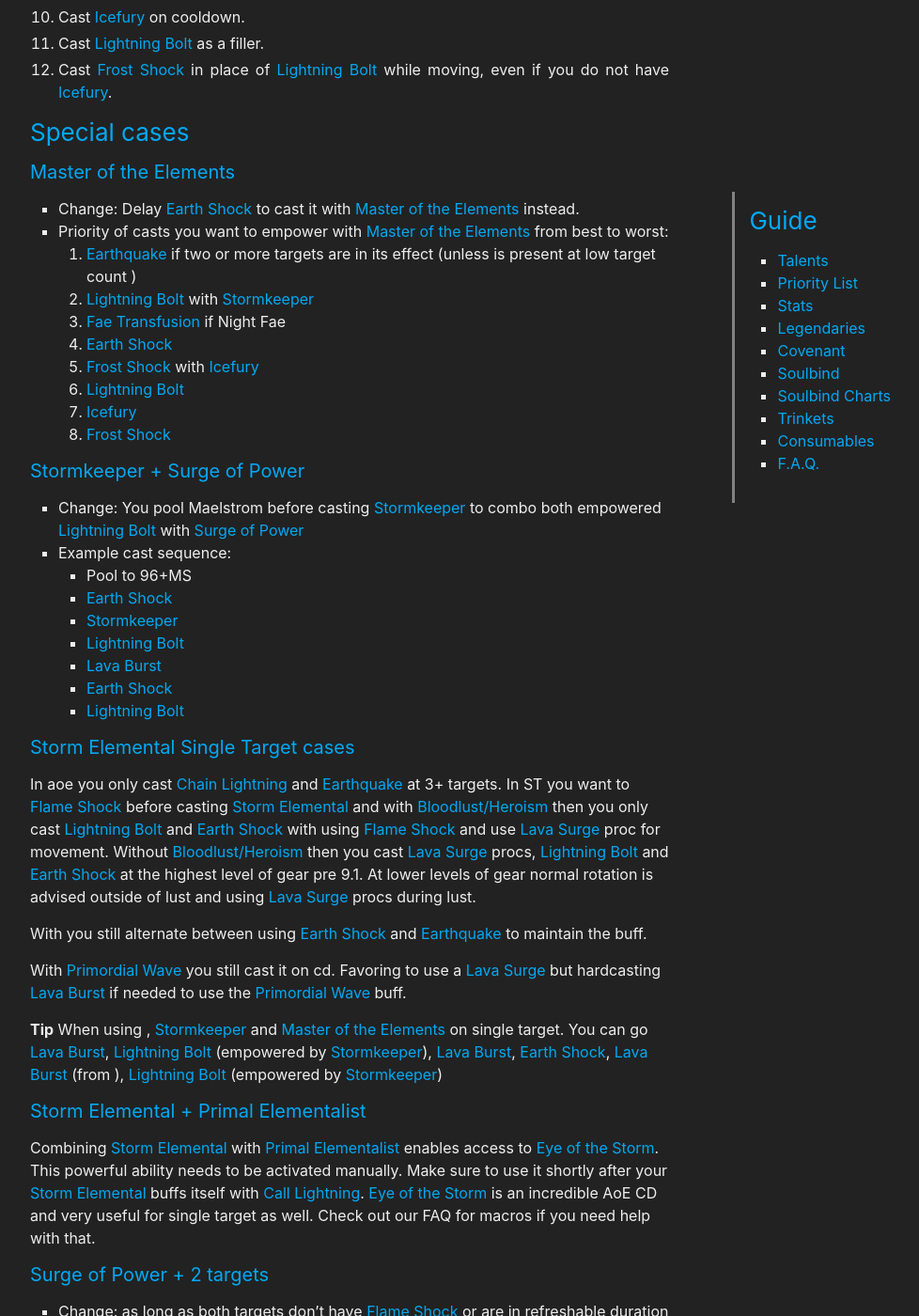
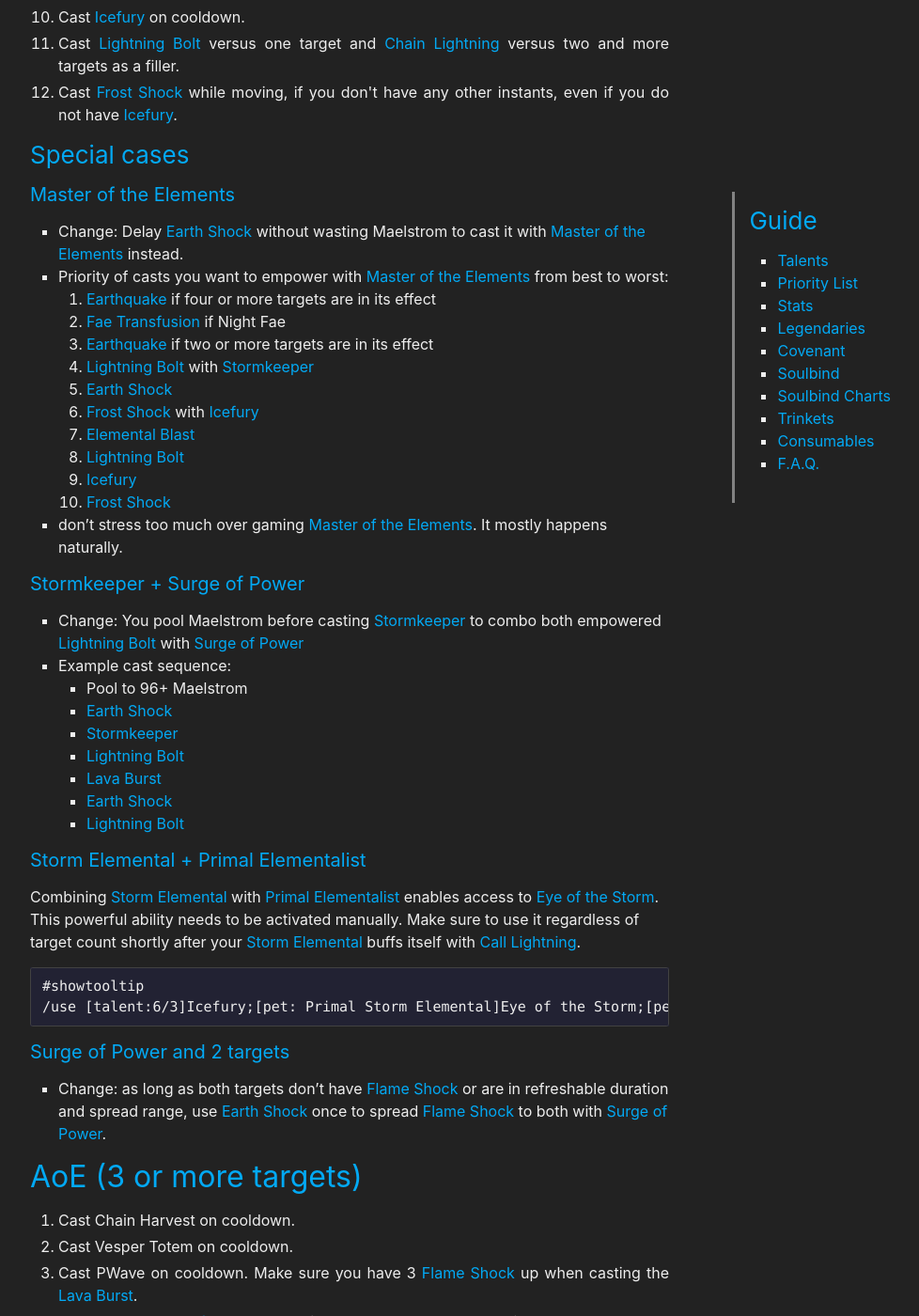
Before and after one commit to stormearthandlava/stormearthandlava.github.io, a Jekyll site: the page built from guide/general/priority_list.md, in a window 1280 px wide and 1400 px high, scrolled down 1714 px. Shown: the whole window at 94% size, without its empty margins (268-1246 px from the left). Built offline with Jekyll 4.4.1, drawn with Linux system fonts in a browser that asks for light colours; a script that is not in the unit is left out; some of the changed text lies outside the part shown.

Commit message:
start fixing single target priority lists

````diff
--- a/guide/general/priority_list.md
+++ b/guide/general/priority_list.md
@@ -43,27 +43,28 @@
                 <li>It is not active on the target.</li>
                 <li class="asc-apl" style="display:none;">You are about to enter {{site.data.talent.asc}}.</li>
                 <li>The debuff's duration is at or below 6 seconds remaining.</li>
-                <li class="se-apl" style="display: none;"><strong>Special warning:</strong> Don't refresh {{ site.data.spell.fs }} if you have 14 stacks or more of {{ site.data.spell.wind_gust }} during {{ site.data.talent.se }}. Unless you have {{ site.data.azerite.igneous_potential }} at least twice. </li>
+                <li class="se-apl" style="display: none;"><strong>Special warning:</strong> Don't refresh {{ site.data.spell.fs }} if you have 18 stacks or more of {{ site.data.spell.wind_gust }} during {{ site.data.talent.se }}.</li>
             </ul>
         </li>
+        <!-- covenant abilities -->
         <li class="pw-apl" style="display: none;">Cast {{ site.data.spell.primordial_wave}} on a target without {{ site.data.spell.fs }} or the target with the lowest duration remaining. Delay it if adds are gonna spawn, if it doesn't lead to you losing a use.</li>
         <li class="vt-apl" style="display: none;">Cast {{ site.data.spell.vesper_totem}} on cooldown. </li>
         <li class="ft-apl" style="display: none;">Cast {{ site.data.spell.fae_transfusion}} on cooldown (buff it with {{site.data.talent.master_of_the_elements}} if talented into that). </li>
+        <!-- covenant abilities end -->
         <li class="asc-apl" style="display:none;">Cast {{ site.data.talent.asc }} on cooldown, if neither {{ site.data.talent.se }} is active, nor {{ site.data.spell.lvb }} is available, nor {{ site.data.talent.if }} is active.</li>
-        <li class="ecs-apl" style="display:none;">Cast {{ site.data.spell.es }} while affected by {{site.data.talent.ecs}}</li>
-        <li class="ecs-apl" style="display:none;">Cast {{ site.data.talent.ecs }} </li>
+        <li class="ecs-apl" style="display:none;">Cast {{ site.data.spell.es }} while affected by {{site.data.talent.ecs}}.</li>
+        <li class="ecs-apl" style="display:none;">Cast {{ site.data.talent.ecs }}.</li>
         <li class="eb-apl" style="display:none;">Cast {{ site.data.talent.eb }} on cooldown, if neither {{ site.data.talent.se }} is active nor you could cast a {{ site.data.talent.mote }} empowered {{ site.data.spell.es }} instead.</li>
-        <li class="sk-apl" style="display: list-item;"> Cast {{ site.data.talent.sk }} on cooldown and ideally game it with {{ site.data.talent.sop }} if you selected this talent. See special cases below for more information.</li>
-        <li class="lmt-apl" style="display:none;">Cast {{ site.data.talent.lmt }} on cooldown. Ideally paired with {{ site.data.azerite.worldvein }}, if that's your major essence.</li>
-        <li>Cast {{ site.data.spell.eq }} if you're fighting 2 or more enemies and it can do at least 8 ticks. If you use {{ site.data.azerite.lava_shock }} this changes to using {{ site.data.spell.eq }} at three or more targets.</li>
+        <li class="sk-apl" style="display: list-item;"> Cast {{ site.data.talent.sk }} on cooldown and ideally game it with {{ site.data.talent.sop }} if you selected this talent. See <a href="#stormkeeper--surge-of-power">special cases</a> below for more information.</li>
+        <li class="lmt-apl" style="display:none;" >Cast {{ site.data.talent.lmt }} on cooldown.</li>
+        <li>Cast {{ site.data.spell.eq }} if you're fighting 2 or more enemies and it can do at least 8 ticks.</li>
         <li class="sk-apl" style="display: list-item;">Cast {{ site.data.spell.lb }} if {{ site.data.talent.sk }} is active and when any of the following are true (if you don't see any following conditions, ignore this line):
             <ul>
                 <li class="mote-apl" style="display: list-item;">{{ site.data.talent.mote }} is active and {{ site.data.talent.sop }} is NOT selected.</li>
                 <li class="sop-apl" style="display: none;">{{ site.data.talent.sop }} is active.</li>
             </ul>
         </li>
-        <li>Cast {{ site.data.spell.es }}. But read the special cases about delaying {{ site.data.spell.es }} casts.</li>
-        <li class="se-apl" style="display: none;">Cast only {{ site.data.spell.lb }} while {{ site.data.talent.se }} if you are at 18 or more stacks of {{ site.data.spell.wind_gust }} or fall under cases in special mentions below for {{ site.data.talent.se }} Single Target.</li>
+        <li>Cast {{ site.data.spell.es }}. But read the <a href="#master-of-the-elements">special cases about delaying</a> {{ site.data.spell.es }} casts because of {{ site.data.talent.mote }}.</li>
         <li class="se-apl" style="display: none;">Cast {{ site.data.spell.lb }} if {{ site.data.talent.se }} is active.</li>
         <li class="if-apl" style="display: list-item;">Cast {{ site.data.spell.frs }} with the {{ site.data.talent.if }} buff and {{ site.data.talent.mote }} buff active.</li>
         <li class="asc-apl" style="display:none;">Cast {{ site.data.spell.lvb }} if {{ site.data.talent.asc }} is active.</li>
@@ -72,31 +73,35 @@
         <li>Cast {{site.data.spell.lvb }}.</li>
         <li class="if-apl" style="display: list-item;">Cast {{ site.data.spell.frs }} with the {{ site.data.talent.if }} buff active.</li>
         <li class="if-apl" style="display: list-item;">Cast {{ site.data.talent.if }} on cooldown.</li>
-        <li class="ch-apl" style="display: none;">Cast {{ site.data.spell.chain_harvest}}. </li>
-        <li class="sd-apl" style="display: none;">Cast {{ site.data.spell.sd}}</li>
-        <li>Cast {{ site.data.spell.lb }} as a filler.</li>
-        <li>Cast {{ site.data.spell.frs }} in place of {{ site.data.spell.lb }} while moving, even if you do not have {{ site.data.talent.if }}.</li>
+        <li class="ch-apl" style="display: none;">Cast {{ site.data.spell.chain_harvest}}.</li>
+        <li class="sd-apl" style="display: none;">Cast {{ site.data.spell.sd}}.</li>
+        <li>Cast {{ site.data.spell.lb }} versus one target and {{ site.data.spell.cl }} versus two and more targets as a filler.</li>
+        <li>Cast {{ site.data.spell.frs }} while moving, if you don't have any other instants, even if you do not have {{ site.data.talent.if }}.</li>
     </ol>
 </div>
 
 ### Special cases
 
 #### {{ site.data.talent.mote }}
-- Change: Delay {{ site.data.spell.es }} to cast it with {{ site.data.talent.mote }} instead.
+- Change: Delay {{ site.data.spell.es }} without wasting Maelstrom to cast it with {{ site.data.talent.mote }} instead.
 - Priority of casts you want to empower with {{ site.data.talent.mote }} from best to worst:
-    1. {{ site.data.spell.eq }} if two or more targets are in its effect (unless {{ site.data.azerite.lava_shock }} is present at low target count )
+    1. {{ site.data.spell.eq }} if four or more targets are in its effect
+    1. {{ site.data.spell.fae_transfusion }} if Night Fae
+    1. {{ site.data.spell.eq }} if two or more targets are in its effect
     1. {{ site.data.spell.lb }} with {{ site.data.talent.sk }}
-    1. {{ site.data.spell.fae_transfusion }} if Night Fae
     1. {{ site.data.spell.es }}
     1. {{ site.data.spell.frs }} with {{ site.data.talent.if }}
+    1. {{ site.data.talent.eb }}
     1. {{ site.data.spell.lb }}
     1. {{ site.data.talent.if }}
     1. {{ site.data.spell.frs }}
+- don't stress too much over gaming {{ site.data.talent.mote }}. It mostly happens naturally.
+
 
 #### {{ site.data.talent.sk }} + {{ site.data.talent.sop }}
 - Change: You pool Maelstrom before casting {{ site.data.talent.sk }} to combo both empowered {{ site.data.spell.lb }} with {{ site.data.talent.sop }}
 - Example cast sequence:
-    - Pool to 96+MS
+    - Pool to 96+ Maelstrom
     - {{ site.data.spell.es }}
     - {{ site.data.talent.sk }}
     - {{ site.data.spell.lb }}
@@ -104,23 +109,17 @@
     - {{ site.data.spell.es }}
     - {{ site.data.spell.lb }}
 
-#### {{ site.data.talent.se }} Single Target cases
 
-In aoe you only cast {{ site.data.spell.cl }} and {{ site.data.spell.eq }} at 3+ targets. In ST you want to {{ site.data.spell.fs }} before casting {{ site.data.talent.se }} and with {{ site.data.spell.bloodlust }} then you only cast {{ site.data.spell.lb }} and {{ site.data.spell.es }} with using {{ site.data.spell.fs }} and use {{ site.data.spell.ls }} proc for movement. Without {{ site.data.spell.bloodlust }} then you cast {{ site.data.spell.ls }} procs, {{ site.data.spell.lb }} and {{ site.data.spell.es }} at the highest level of gear pre 9.1. At lower levels of gear normal rotation is advised outside of lust and using {{ site.data.spell.ls }} procs during lust.
+#### {{ site.data.talent.se }} + {{ site.data.talent.pe }}
+Combining {{ site.data.talent.se }} with {{ site.data.talent.pe }} enables access to {{ site.data.spell.eye_of_the_storm_damage }}. This powerful ability needs to be activated manually. Make sure to use it regardless of target count shortly after your {{ site.data.talent.se }} buffs itself with {{ site.data.spell.call_lightning }}.
 
-With {{ site.data.talent.eogs }} you still alternate between using {{ site.data.spell.es }} and {{ site.data.spell.eq }} to maintain the {{ site.data.talent.eogs }} buff.
-
-With {{ site.data.spell.primordial_wave }} you still cast it on cd. Favoring to use a {{ site.data.spell.ls }} but hardcasting {{ site.data.spell.lvb }} if needed to use the {{ site.data.spell.primordial_wave }} buff.
-
-**Tip**
-When using {{ site.data.lengendary.windspeaker }}, {{ site.data.talent.sk }} and {{ site.data.talent.mote }} on single target. You can go {{ site.data.spell.lava_burst }}, {{ site.data.spell.lb }} (empowered by {{ site.data.talent.sk }}), {{ site.data.spell.lava_burst }}, {{ site.data.spell.es }}, {{ site.data.spell.lava_burst }} (from {{ site.data.lengendary.windspeaker }}), {{ site.data.spell.lb }} (empowered by {{ site.data.talent.sk }})
+```
+#showtooltip
+/use [talent:6/3]Icefury;[pet: Primal Storm Elemental]Eye of the Storm;[pet: Primal Fire Elemental]Meteor;[pet: Primal Earth Elemental]Harden Skin
+```
 
 
-#### {{ site.data.talent.se }} + {{ site.data.talent.pe }}
-Combining {{ site.data.talent.se }} with {{ site.data.talent.pe }} enables access to {{ site.data.spell.eye_of_the_storm_damage }}. This powerful ability needs to be activated manually. Make sure to use it shortly after your {{ site.data.talent.se }} buffs itself with {{ site.data.spell.call_lightning }}. {{ site.data.spell.eye_of_the_storm_damage }} is an incredible AoE CD and very useful for single target as well. Check out our FAQ for macros if you need help with that.
-
-
-#### {{ site.data.talent.sop }} + 2 targets
+#### {{ site.data.talent.sop }} and 2 targets
 - Change: as long as both targets don't have {{ site.data.spell.fs }} or are in refreshable duration and spread range, use {{ site.data.spell.es }} once to spread {{ site.data.spell.fs }} to both with {{ site.data.talent.sop }}.
 
 
````
